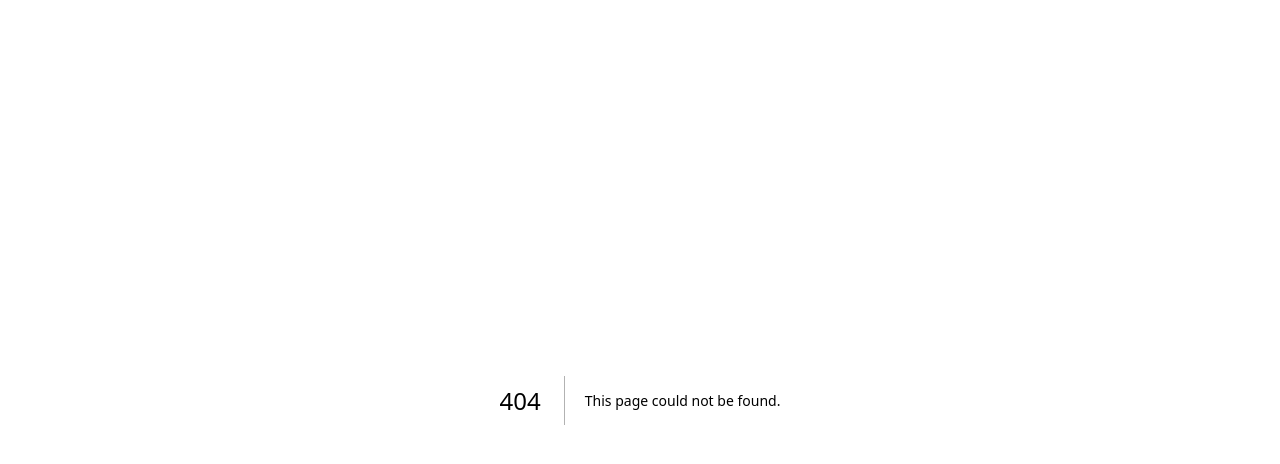
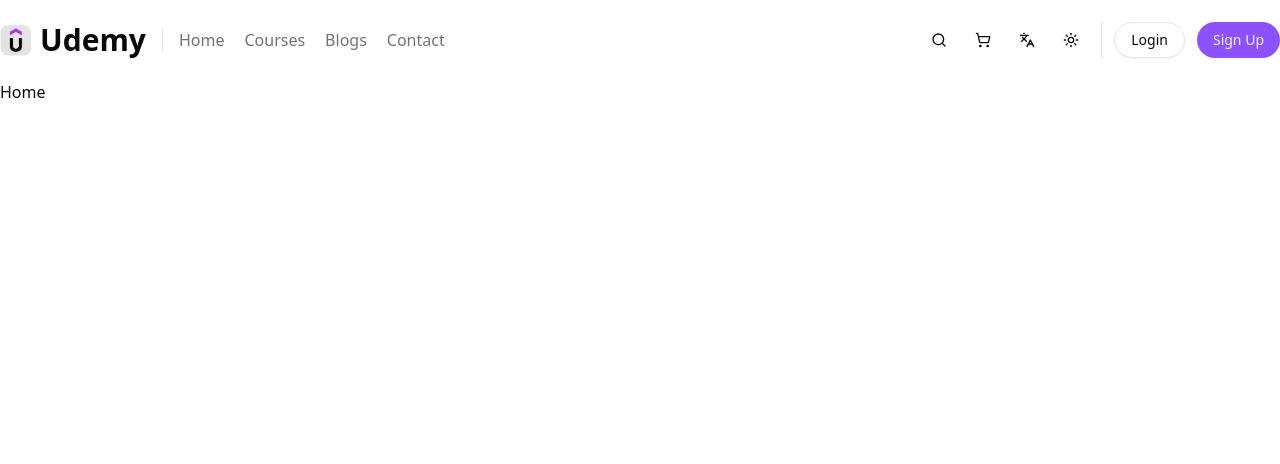
Before and after one commit to azykdeveloper/next-1-udemy, a Next.js app: page /blogs in a window 1280 px wide. Before the commit this address had no page. Shown: the top 464 px of the page. Built offline with nearby package versions, Linux system fonts and the light colour scheme.

Commit message:
project structure

```diff
--- a/app/(root)/(home)/page.tsx
+++ /dev/null
@@ -1,11 +0,0 @@
-import { Button } from "@/components/ui/button";
-
-function Home() {
-  return (
-    <>
-      <h1 className=" font-roboto font-extrabold">Home</h1>
-    </>
-  );
-}
-
-export default Home;
--- a/app/(root)/layout.tsx
+++ /dev/null
@@ -1,13 +0,0 @@
-import { ChildProps } from "@/types";
-import Navbar from "./_components/Navbar";
-
-function Layout({ children }: ChildProps) {
-  return (
-    <>
-      <Navbar />
-      <main>{children}</main>
-    </>
-  );
-}
-
-export default Layout;
--- /dev/null
+++ b/app/[locale]/layout.tsx
@@ -0,0 +1,14 @@
+import AppNavbar from "@/components/layout/AppNavbar";
+
+export default function LocaleLayout({
+  children,
+}: {
+  children: React.ReactNode;
+}) {
+  return (
+    <div>
+      <AppNavbar />
+      <div className="container mx-auto mt-20">{children}</div>
+    </div>
+  );
+}
--- /dev/null
+++ b/app/[locale]/page.tsx
@@ -0,0 +1,5 @@
+function Home() {
+  return ( <>Home</> );
+}
+
+export default Home;
--- a/app/layout.tsx
+++ b/app/layout.tsx
@@ -1,7 +1,6 @@
 import type { Metadata } from "next";
 import { Roboto, Space_Grotesk } from "next/font/google";
 import "./globals.css";
-import { ChildProps } from "@/types";
 import { ThemeProvider } from "@/components/providers/theme-provider";
 
 const roboto = Roboto({
@@ -13,7 +12,7 @@ const roboto = Roboto({
 const spaceGrotesk = Space_Grotesk({
   variable: "--font-space-grotesk",
   subsets: ["latin"],
-  weight: ["400", "500", "600", "700",],
+  weight: ["400", "500", "600", "700"],
 });
 
 export const metadata: Metadata = {
@@ -24,7 +23,7 @@ export const metadata: Metadata = {
   },
 };
 
-export default function RootLayout({children}: ChildProps) {
+export default function RootLayout({children}: { children: React.ReactNode }) {
   return (
     <html lang="en" suppressHydrationWarning>
       <body
--- a/app/(root)/_components/Navbar.tsx
+++ b/components/layout/AppNavbar.tsx
@@ -4,10 +4,10 @@ import { Button } from "@/components/ui/button";
 import { navLinks } from "@/constants";
 import { ShoppingCart } from "lucide-react";
 import Link from "next/link";
-import GlobalSearch from "./GlobalSearch";
 import { LanguageDropdown } from "@/components/shared/LanguageDropdown";
+import AppSearch from "./AppSearch";
 
-function Navbar() {
+function AppNavbar() {
   return (
     <div className="fixed inset-0 z-50 h-20 bg-background/70 backdrop-blur-xl">
       <div className="container mx-auto flex h-full max-w-7xl items-center justify-between  max-md:px-3">
@@ -31,7 +31,7 @@ function Navbar() {
         {/* Right side */}
         <div className="flex items-center gap-3">
           <div className="flex items-center border-r pr-3 gap-2">
-            <GlobalSearch />
+            <AppSearch />
             <Button size={"icon"} variant={"ghost"} >
               <ShoppingCart />
             </Button>
@@ -49,4 +49,4 @@ function Navbar() {
   );
 }
 
-export default Navbar;
+export default AppNavbar;
--- a/app/(root)/_components/GlobalSearch.tsx
+++ b/components/layout/AppSearch.tsx
@@ -1,8 +1,8 @@
 import { Button } from "@/components/ui/button";
 import { Search } from "lucide-react";
 
-function GlobalSearch() {
+function AppSearch() {
   return ( <Button size={"icon"} variant={"ghost"}><Search /></Button> );
 }
 
-export default GlobalSearch;
+export default AppSearch;
--- a/types/index.ts
+++ /dev/null
@@ -1,5 +0,0 @@
-import { ReactNode } from "react";
-
-export interface ChildProps {
-  children: ReactNode
-}
```
